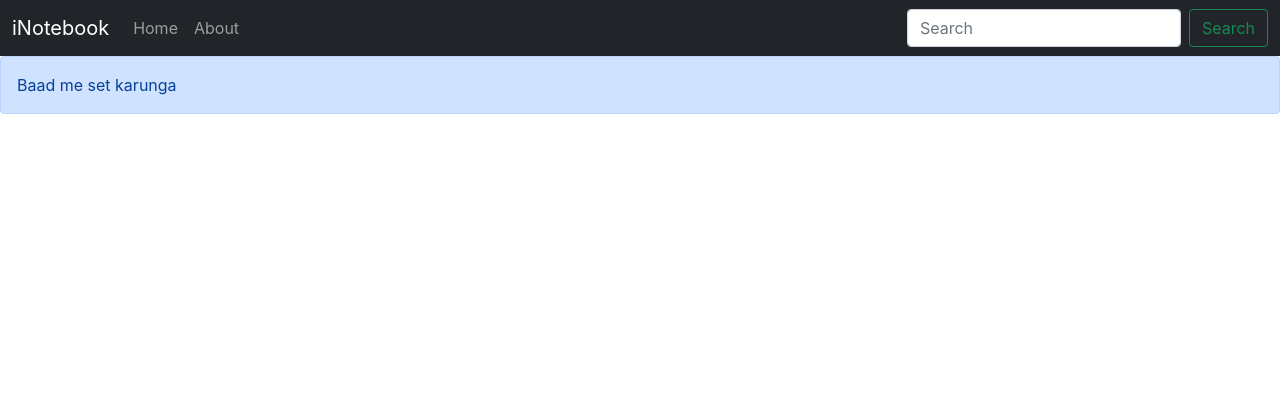
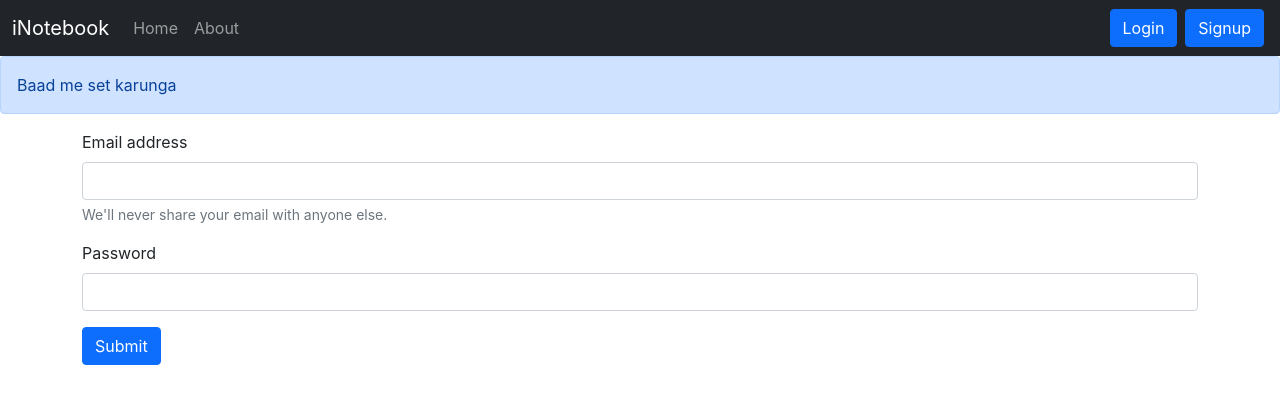
Before and after one commit to me-nk007/inotebook, a React (Create React App) app: page /login in a window 1280 px wide. Shown: the top 404 px of the page. Built offline with nearby package versions, Linux system fonts and the light colour scheme.

Commit message:
Added Login Page

```diff
--- a/src/App.js
+++ b/src/App.js
@@ -10,6 +10,8 @@
 } from "react-router-dom";
 import NoteState from './context/notes/NoteState';
 import Alert from './components/Alert';
+import Signup from './components/Signup';
+import Login from './components/Login';
 function App() {
   return (
     <>
@@ -22,6 +24,8 @@
       <Routes>
       <Route exact path="/about" element = {<About/>}> </Route>
       <Route exact path="/" element = {<Home/>}> </Route>
+      <Route exact path="/login" element = {<Login/>}> </Route>
+      <Route exact path="/signup" element = {<Signup/>}> </Route>
       </Routes>
 
       </div>
--- /dev/null
+++ b/src/components/Login.js
@@ -0,0 +1,54 @@
+import React, {useState} from 'react';
+import {useHistory, useNavigate} from 'react-router-dom'
+
+const Login = () => {
+    const [credentials, setCredentials] = useState({email: "",password:""});
+    // let history = useHistory();
+    let navigate = useNavigate();
+
+    const handleSubmit = async (e)=>{
+        e.preventDefault();
+        const response = await fetch("http://localhost:5000/api/auth/login", {
+            method: "POST",
+            headers: {
+              "Content-Type": "application/json"
+            },
+            body: JSON.stringify({email: credentials.email, password: credentials.password})
+          });
+        const json = await response.json()
+        console.log(json);
+        if (json.success){
+            // Save the authtoken and redirect
+            localStorage.setItem('token', json.authtoken);
+            // history.push("/");
+            navigate("/")
+
+        }
+        else{
+            alert("Invalid Credentials")
+        }
+    }
+        const onChange = (e)=>{
+            setCredentials({...credentials, [e.target.name]: e.target.value})      // Using Spread Operator
+        }
+
+
+    return (
+        <div>
+            <form onSubmit={handleSubmit}>
+                <div className="mb-3">
+                    <label htmlFor="email" className="form-label">Email address</label>
+                    <input type="email" className="form-control" value={credentials.email} onChange={onChange} id="email" name="email" aria-describedby="emailHelp"/>
+                        <div id="emailHelp" className="form-text">We'll never share your email with anyone else.</div>
+                </div>
+                <div className="mb-3">
+                    <label htmlFor="password" className="form-label">Password</label>
+                    <input type="password" className="form-control" value={credentials.password} onChange={onChange} id="password" name="password"/>
+                </div>
+                <button type="submit" className="btn btn-primary" >Submit</button>
+            </form>
+        </div>
+    );
+}
+
+export default Login;
--- a/src/components/Navbar.js
+++ b/src/components/Navbar.js
@@ -1,13 +1,13 @@
 import React from "react";
-import { Link, useLocation} from "react-router-dom";
+import { Link, useLocation } from "react-router-dom";
 
 
 
 const Navbar = () => {
   let location = useLocation();
-    //   useEffect(() => {
-    //     console.log(location.pathname)
-    // }, [location]);
+  //   useEffect(() => {
+  //     console.log(location.pathname)
+  // }, [location]);
   return (
     <nav className="navbar navbar-expand-lg navbar-dark bg-dark">
       <div className="container-fluid">
@@ -28,26 +28,23 @@
         <div className="collapse navbar-collapse" id="navbarSupportedContent">
           <ul className="navbar-nav me-auto mb-2 mb-lg-0">
             <li className="nav-item">
-              <Link className={`nav-link ${location.pathname ==="/"? "active" : ""}`} aria-current="page" to="/">
+              <Link className={`nav-link ${location.pathname === "/" ? "active" : ""}`} aria-current="page" to="/">
                 Home
               </Link>
             </li>
             <li className="nav-item">
-              <Link className={`nav-link ${location.pathname ==="/about"? "active" : ""}`} to="/about">
+              <Link className={`nav-link ${location.pathname === "/about" ? "active" : ""}`} to="/about">
                 About
               </Link>
             </li>
           </ul>
           <form className="d-flex">
-            <input
-              className="form-control me-2"
-              type="search"
-              placeholder="Search"
-              aria-label="Search"
-            />
-            <button className="btn btn-outline-success" type="submit">
-              Search
-            </button>
+        {/* <form class="d-flex">
+        <input class="form-control me-2" type="search" placeholder="Search" aria-label="Search"/>
+        <button class="btn btn-outline-success" type="submit">Search</button>
+        </form> */}
+          <Link className="btn btn-primary mx-1" to="/login" role="button">Login</Link>
+          <Link className="btn btn-primary mx-1" to="/signup" role="button">Signup</Link>
           </form>
         </div>
       </div>
--- /dev/null
+++ b/src/components/Signup.js
@@ -0,0 +1,11 @@
+import React from 'react';
+
+const Signup = () => {
+  return (
+    <div>
+      I am Signup
+    </div>
+  );
+}
+
+export default Signup;
--- a/src/context/notes/NoteState.js
+++ b/src/context/notes/NoteState.js
@@ -32,7 +32,6 @@
               "Content-Type": "application/json",
               "auth-token" : "eyJhbGciOiJIUzI1NiIsInR5cCI6IkpXVCJ9.eyJ1c2VyIjp7ImlkIjoiNjRjNTQ5MzU4YWM5YzAyZDkxNDc0NjE4In0sImlhdCI6MTY5MDcxMTg1NX0.xz_-A2aU9cIYKKoI7DIAlp9QJWR4JV7SY1bKCEEjsrI"
             },
-
             body: JSON.stringify({title, description,tag})
           });
           const note = await response.json();
```
Also changed, not shown: 1 other file (tests, documents, lock files or other folders).
